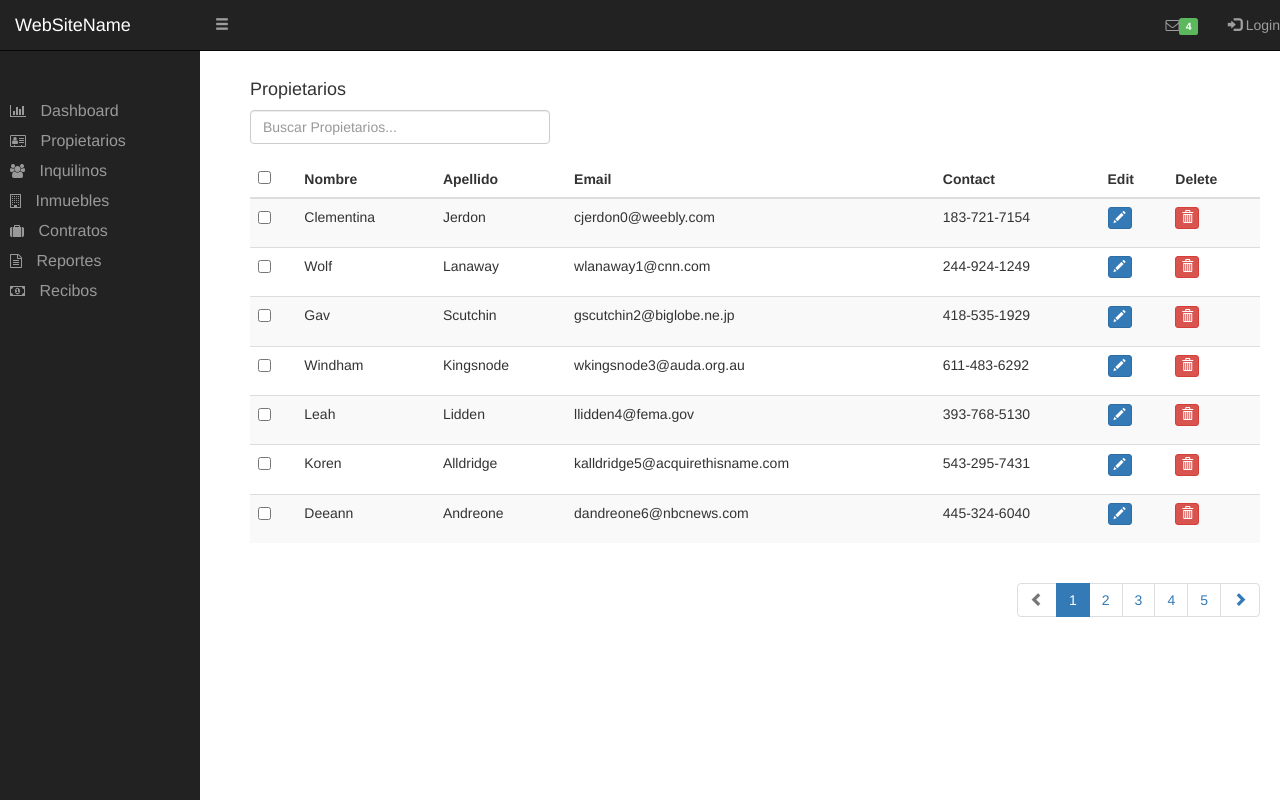
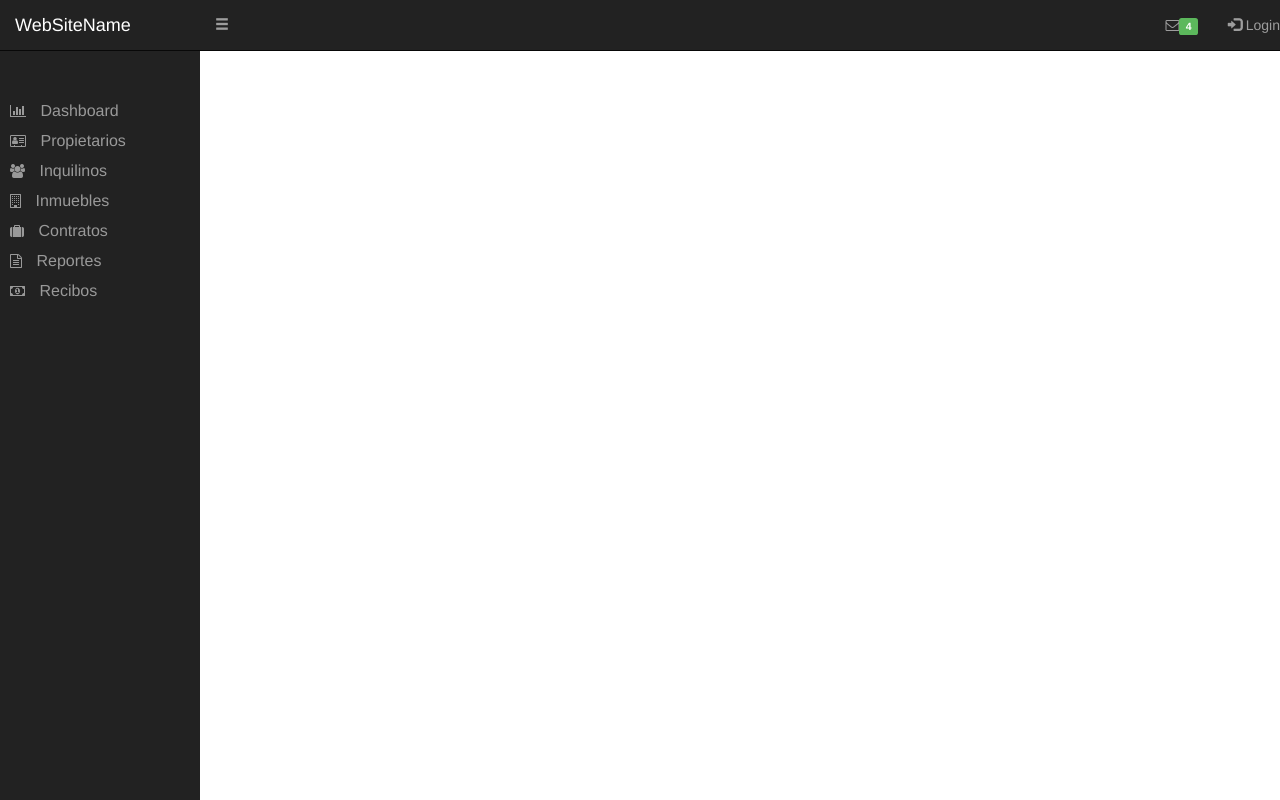
Before and after one commit to govindtank/admin-template, a React (Create React App) app: page /owner in a window 1280 px wide. Built offline with nearby package versions, Linux system fonts and the light colour scheme.

Commit message:
fIX Notification dropdown

```diff
--- a/package.json
+++ b/package.json
@@ -6,6 +6,7 @@
     "bootstrap": "^3.3.7",
     "font-awesome": "^4.7.0",
     "react": "^16.0.0",
+    "react-bootstrap-table": "^4.3.0",
     "react-dom": "^16.0.0",
     "react-router-dom": "^4.2.2",
     "react-scripts": "1.0.14"
--- a/src/component/Message/Message.js
+++ b/src/component/Message/Message.js
@@ -1,117 +1,45 @@
-import React, { Component } from 'react';
+import React, { Component } from "react";
 
 class Message extends Component {
   render() {
     return (
-
       <li className="dropdown messages-menu">
         <a href="#" className="dropdown-toggle" data-toggle="dropdown">
           <i className="fa fa-envelope-o" />
           <span className="label label-success">4</span>
         </a>
         <ul className="dropdown-menu">
-            <li className="header">You have 4 messages</li>
+          <li className="header">notificaciones</li>
           <li>
-              <ul className="menu">
+            {/* inner menu: contains the actual data  */}
+            <ul className="inner-menu">
               <li>
                 <a href="#">
-                    <div className="pull-left">
-                      <img
-                        src="https://assets-cdn.github.com/images/modules/logos_page/GitHub-Mark.png"
-                        className="img-circle"
-                        alt="User Image"
-                        style={{width:50}}
-                      />
-                    </div>
-                    <h4>
-                      Support Team
-                      <small>
-                        <i className="fa fa-clock-o" /> 5 mins
-                      </small>
-                    </h4>
-                    <p>Why not buy a new awesome theme?</p>
+                  <i className="fa fa-users text-aqua" /> 5 new members joined today
                 </a>
               </li>
               <li>
                 <a href="#">
-                    <div className="pull-left">
-                      <img
-                        src="dist/img/user3-128x128.jpg"
-                        className="img-circle"
-                        alt="User Image"
-                      />
-                    </div>
-                    <h4>
-                      AdminLTE Design Team
-                      <small>
-                        <i className="fa fa-clock-o" /> 2 hours
-                      </small>
-                    </h4>
-                    <p>Why not buy a new awesome theme?</p>
+                  <i className="fa fa-users text-aqua" /> 5 new members joined today
                 </a>
               </li>
               <li>
                 <a href="#">
-                    <div className="pull-left">
-                      <img
-                        src="dist/img/user4-128x128.jpg"
-                        className="img-circle"
-                        alt="User Image"
-                      />
-                    </div>
-                    <h4>
-                      Developers
-                      <small>
-                        <i className="fa fa-clock-o" /> Today
-                      </small>
-                    </h4>
-                    <p>Why not buy a new awesome theme?</p>
+                  <i className="fa fa-users text-aqua" /> 5 new members joined today
                 </a>
               </li>
               <li>
                 <a href="#">
-                    <div className="pull-left">
-                      <img
-                        src="dist/img/user3-128x128.jpg"
-                        className="img-circle"
-                        alt="User Image"
-                      />
-                    </div>
-                    <h4>
-                      Sales Department
-                      <small>
-                        <i className="fa fa-clock-o" /> Yesterday
-                      </small>
-                    </h4>
-                    <p>Why not buy a new awesome theme?</p>
-                  </a>
-                </li>
-                <li>
-                  <a href="#">
-                    <div className="pull-left">
-                      <img
-                        src="dist/img/user4-128x128.jpg"
-                        className="img-circle"
-                        alt="User Image"
-                      />
-                    </div>
-                    <h4>
-                      Reviewers
-                      <small>
-                        <i className="fa fa-clock-o" /> 2 days
-                      </small>
-                    </h4>
-                    <p>Why not buy a new awesome theme?</p>
+                  <i className="fa fa-users text-aqua" /> 5 new members joined today
                 </a>
               </li>
             </ul>
           </li>
           <li className="footer">
-              <a href="#">See All Messages</a>
+            <a href="#">Ver todo</a>
           </li>
         </ul>
       </li>
-
     );
   }
 }
--- a/src/index.css
+++ b/src/index.css
@@ -7,3 +7,40 @@ body {
 content-space {
   padding-top: 100px;
 }
+
+/*mesage styles*/
+
+.dropdown-menu{
+  width: 300px;
+}
+.dropdown-menu li.header{
+  border-top-left-radius: 4px;
+  border-top-right-radius: 4px;
+  border-bottom-right-radius: 0;
+  border-bottom-left-radius: 0;
+  background-color: #ffffff;
+  padding: 7px 10px;
+  border-bottom: 1px solid #f4f4f4;
+  color: #444444;
+  font-size: 14px;
+  text-align: center;
+}
+.dropdown-menu li ul.inner-menu{
+  max-height: 300px;
+  margin: 0;
+  padding: 0;
+  list-style: none;
+  overflow-x: hidden;
+}
+.dropdown-menu li.footer{
+border-top-left-radius: 0;
+border-top-right-radius: 0;
+border-bottom-right-radius: 4px;
+border-bottom-left-radius: 4px;
+font-size: 12px;
+background-color: #fff;
+padding: 7px 10px;
+border-bottom: 1px solid #eeeeee;
+color: #444 !important;
+text-align: center;
+}
--- a/src/modules/Owner/Owner.js
+++ b/src/modules/Owner/Owner.js
@@ -6,99 +6,9 @@ import Pagination from '../../component/Pagination/Pagination'
 class Owner extends Component {
   render() {
     return (
-      // <section>
-        <div className="">
+      <div>
 
-          <div className="row">
-            <div className="col-md-12">
-           <h4>Propietarios</h4>
-              <div className="form-group" style={{ width: 300 }}>
-                  <input
-                  type="text"
-                  className="form-control"
-                  placeholder="Buscar Propietarios..."
-                />
-              </div>
-            </div>
-          </div>
-          <div className="row">
-            <div className="col-md-12">
-              <div className="table-responsive">
-                <table
-                  id="mytable"
-                  className="table table-bordred table-striped"
-                >
-                  <thead>
-                    <tr>
-                      <th>
-                        <input type="checkbox" id="checkall" />
-                      </th>
-                      <th>Nombre</th>
-                      <th>Apellido</th>
-                      <th>Email</th>
-                      <th>Contact</th>
-                      <th>Edit</th>
-
-                      <th>Delete</th>
-                    </tr>
-                  </thead>
-                  <tbody>
-                    {Owners.map(owner => (
-                      <tr key={owner.id}>
-                        <td>
-                          <input type="checkbox" className="checkthis" />
-                        </td>
-                        <td>{owner.first_name}</td>
-                        <td>{owner.last_name}</td>
-                        <td>{owner.email}</td>
-                        <td>{owner.phone}</td>
-                        <td>
-                          <p
-                            data-placement="top"
-                            data-toggle="tooltip"
-                            title="Edit"
-                          >
-                            <button
-                              className="btn btn-primary btn-xs"
-                              data-title="Edit"
-                              data-toggle="modal"
-                              data-target="#edit"
-                            >
-                              <span className="glyphicon glyphicon-pencil" />
-                            </button>
-                          </p>
-                        </td>
-                        <td>
-                          <p
-                            data-placement="top"
-                            data-toggle="tooltip"
-                            title="Delete"
-                          >
-                            <button
-                              className="btn btn-danger btn-xs"
-                              data-title="Delete"
-                              data-toggle="modal"
-                              data-target="#delete"
-                            >
-                              <span className="glyphicon glyphicon-trash" />
-                            </button>
-                          </p>
-                        </td>
-                      </tr>
-                    ))}
-                  </tbody>
-                </table>
-
-                <div className="clearfix" />
-                <Pagination />
-              </div>
-            </div>
-          </div>
-              {/* Modal  */}
-              <Modal />
-        </div>
-
-      // </section>
+      </div>
     );
   }
 }
```
Also changed, not shown: 1 other file (tests, documents, lock files or other folders). Lines whose indentation alone changed are shown as unchanged.
